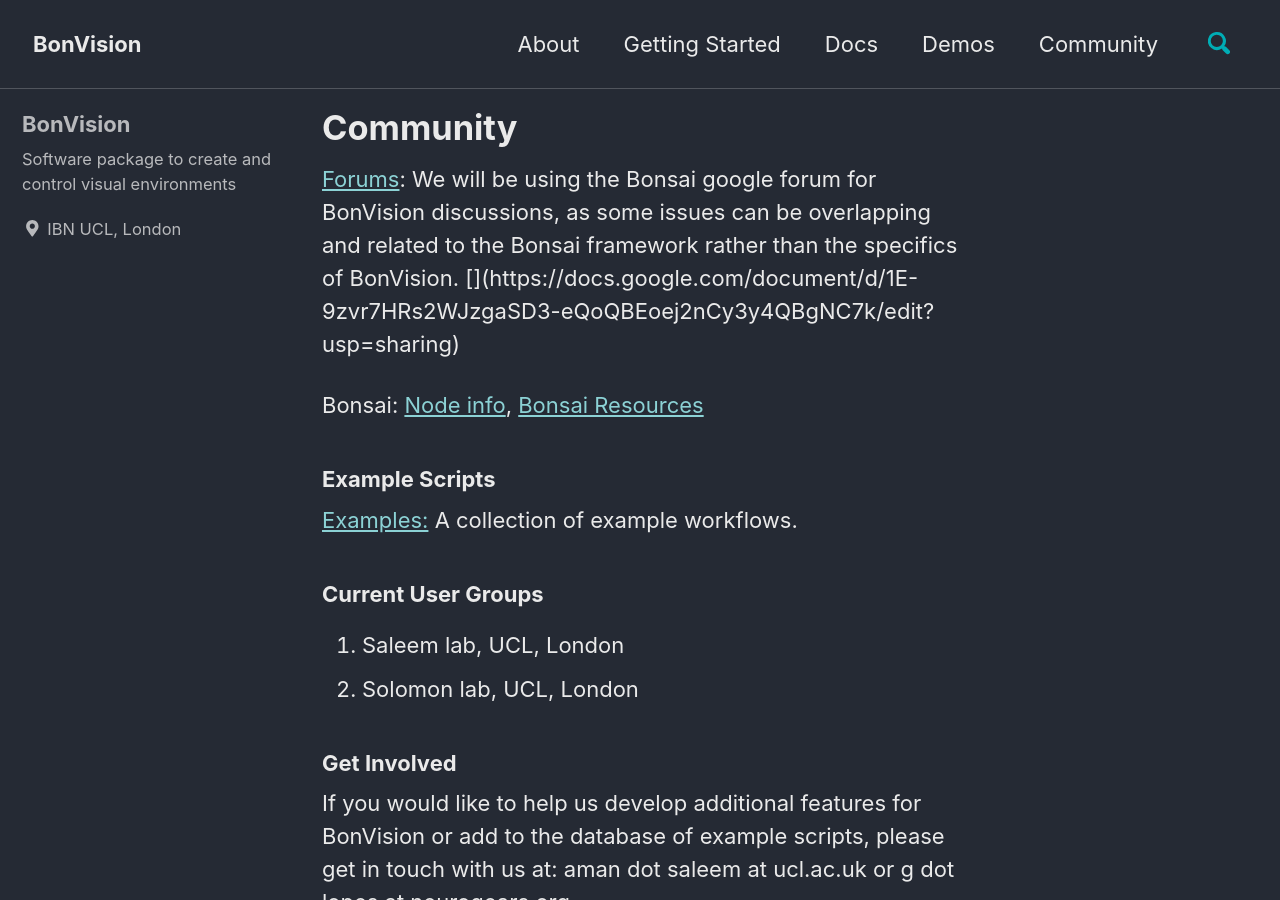
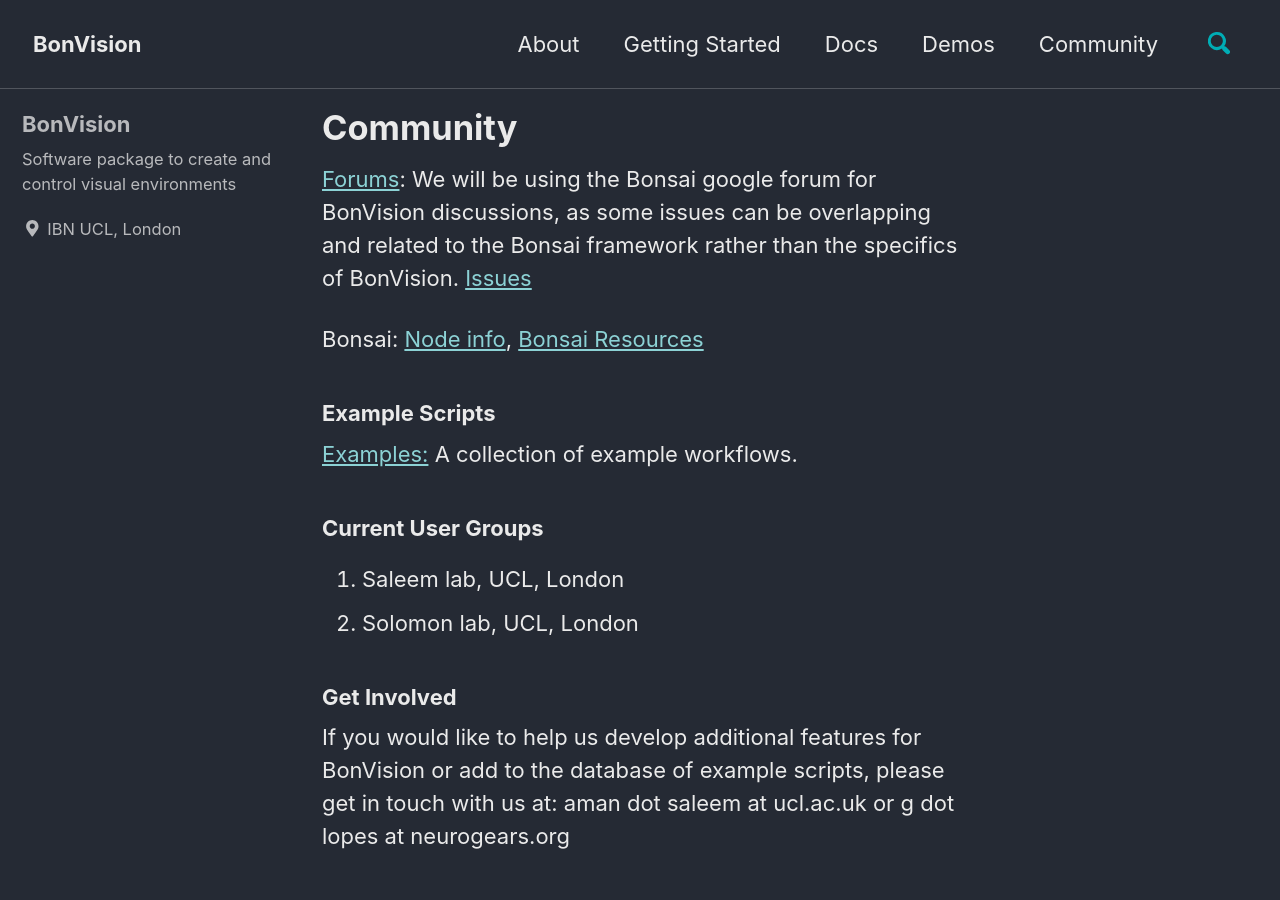
Before and after one commit to bonvision/bonvision.github.io, a Jekyll site: the page built from _info/community.md, in a window 1280 px wide and 900 px high. Built offline with Jekyll 4.4.1, drawn with Linux system fonts in a browser that asks for light colours; cached includes are drawn as plain includes.

Commit message:
Update community.md

```diff
--- a/_info/community.md
+++ b/_info/community.md
@@ -7,7 +7,7 @@
 sidebar:
   nav: "info"
 ---
-[Forums](https://groups.google.com/forum/#!forum/bonsai-users): We will be using the Bonsai google forum for BonVision discussions, as some issues can be overlapping and related to the Bonsai framework rather than the specifics of BonVision. [<Issues>](https://docs.google.com/document/d/1E-9zvr7HRs2WJzgaSD3-eQoQBEoej2nCy3y4QBgNC7k/edit?usp=sharing)
+[Forums](https://groups.google.com/forum/#!forum/bonsai-users): We will be using the Bonsai google forum for BonVision discussions, as some issues can be overlapping and related to the Bonsai framework rather than the specifics of BonVision. [Issues](https://docs.google.com/document/d/1E-9zvr7HRs2WJzgaSD3-eQoQBEoej2nCy3y4QBgNC7k/edit?usp=sharing)
 
 Bonsai: [Node info](https://bonsai-rx.org//docs/observables/), [Bonsai Resources](https://bonsai-rx.org//resources/)
 
```
